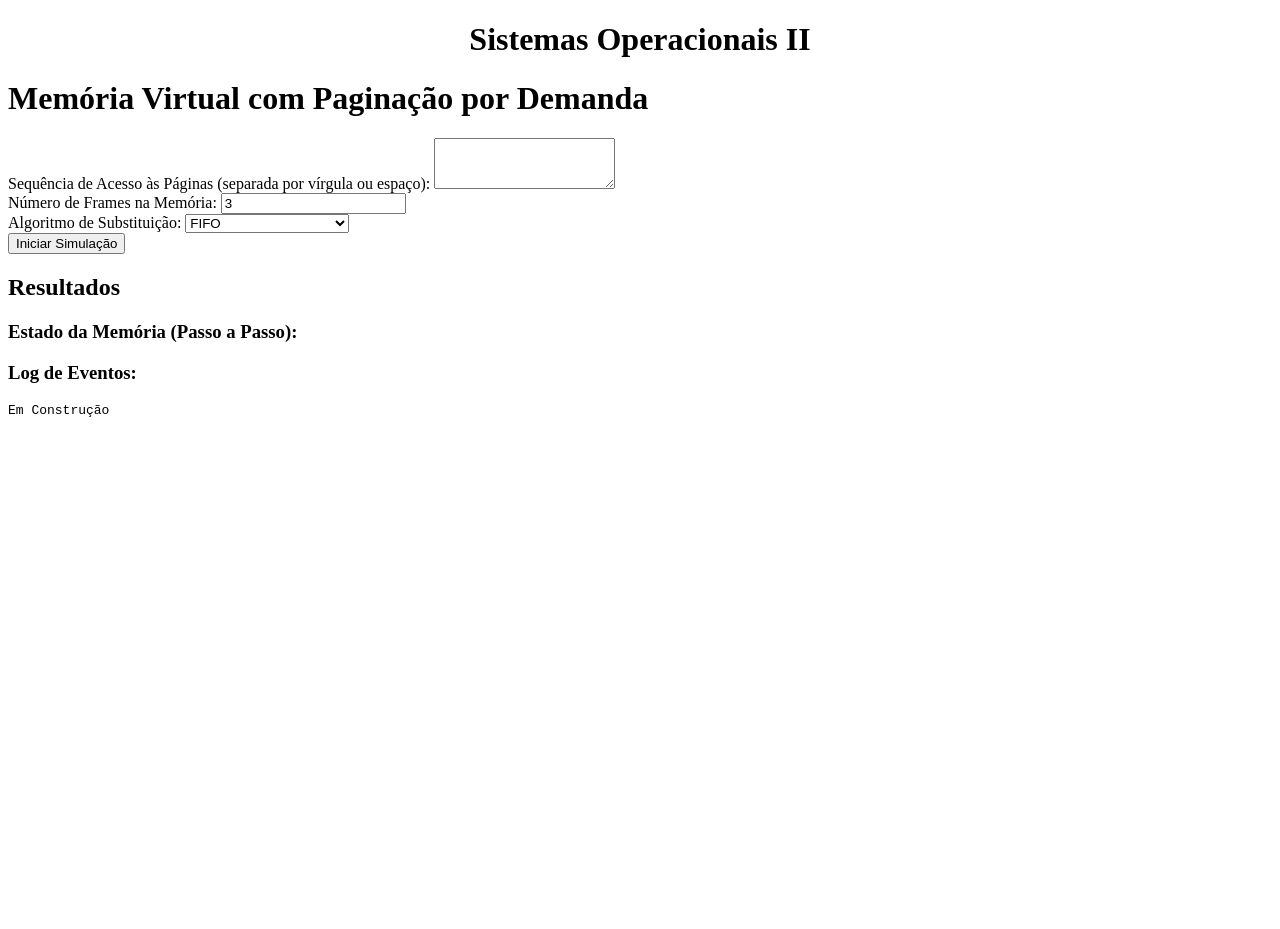
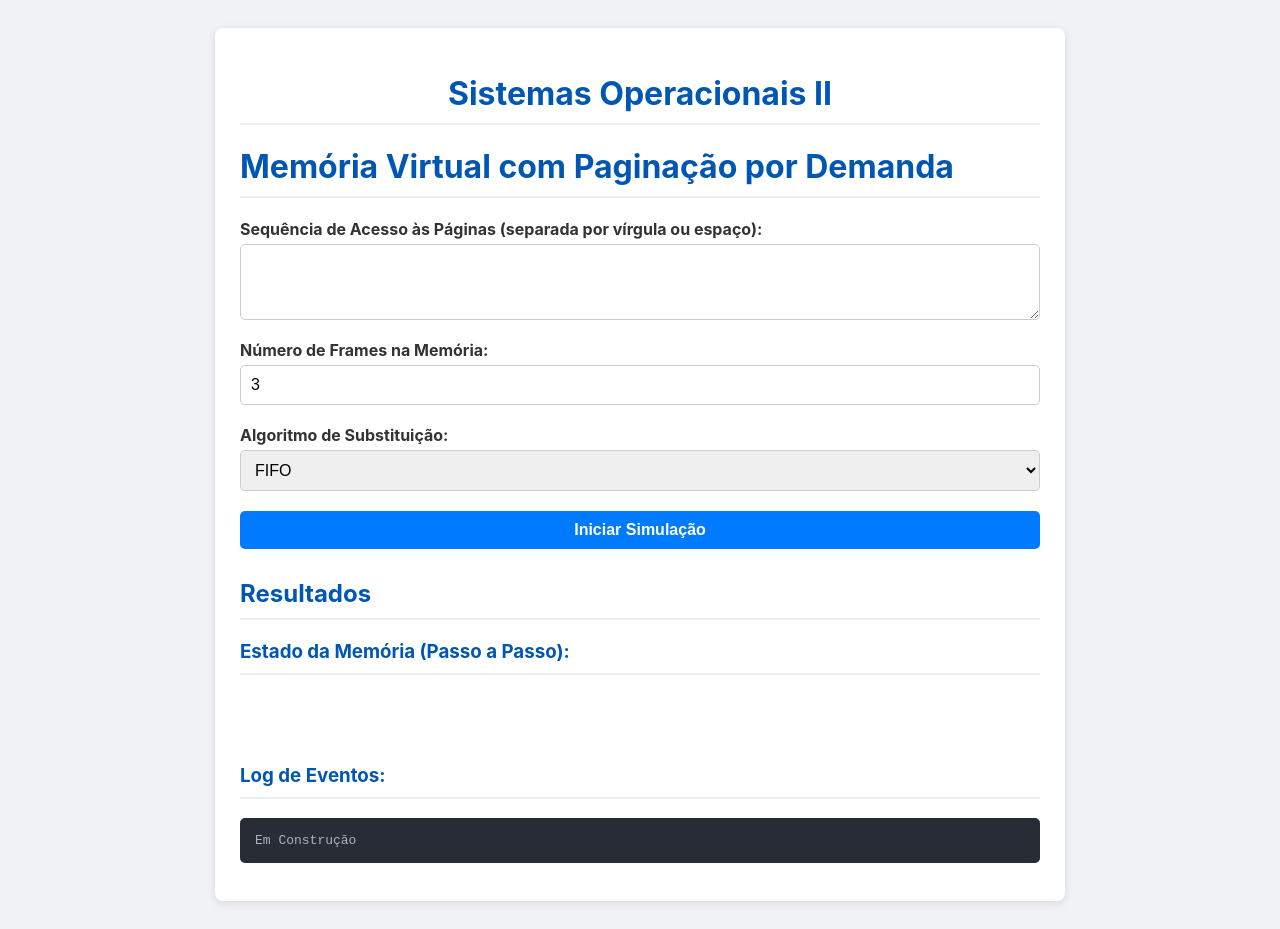
Before and after one commit to GregKmpf/VirtualMemory_SO2, a plain HTML site: page index.html in a window 1280 px wide. Before the commit the page ends 800 px from the top, so only its background shows below. Drawn offline with Linux system fonts and the light colour scheme; a script that the page names is missing.

Commit message:
Testando commits funcionando

```diff
--- a/style.css
+++ b/style.css
@@ -0,0 +1,97 @@
+body {
+    font-family: -apple-system, BlinkMacSystemFont, 'Segoe UI', Roboto, sans-serif;
+    background-color: #f0f2f5;
+    color: #333;
+    display: flex;
+    justify-content: center;
+    padding: 20px;
+}
+
+.container {
+    background-color: #fff;
+    padding: 25px;
+    border-radius: 8px;
+    box-shadow: 0 2px 10px rgba(0,0,0,0.1);
+    width: 100%;
+    max-width: 800px;
+}
+
+h1, h2, h3 {
+    border-bottom: 2px solid #eee;
+    padding-bottom: 10px;
+    color: #0056b3;
+}
+
+.config {
+    display: grid;
+    gap: 20px;
+    margin-bottom: 30px;
+}
+
+.input-group {
+    display: flex;
+    flex-direction: column;
+}
+
+label {
+    margin-bottom: 5px;
+    font-weight: bold;
+}
+
+input, select, textarea, button {
+    padding: 10px;
+    border-radius: 5px;
+    border: 1px solid #ccc;
+    font-size: 16px;
+}
+
+button {
+    background-color: #007bff;
+    color: white;
+    font-weight: bold;
+    cursor: pointer;
+    border: none;
+    transition: background-color 0.2s;
+}
+
+button:hover {
+    background-color: #0056b3;
+}
+
+.output {
+    margin-top: 20px;
+}
+
+#simulation-log {
+    background-color: #282c34;
+    color: #abb2bf;
+    padding: 15px;
+    border-radius: 5px;
+    max-height: 300px;
+    overflow-y: auto;
+    white-space: pre-wrap;
+}
+
+#memory-view {
+    display: flex;
+    gap: 10px;
+    margin-bottom: 20px;
+    min-height: 50px;
+}
+
+.frame {
+    border: 2px solid #007bff;
+    width: 50px;
+    height: 50px;
+    display: flex;
+    justify-content: center;
+    align-items: center;
+    font-size: 1.2em;
+    font-weight: bold;
+    border-radius: 5px;
+}
+
+.page-fault {
+    color: red;
+    font-weight: bold;
+}
```
Also changed, not shown: index.html (+10 -0 lines), .txt (added).
